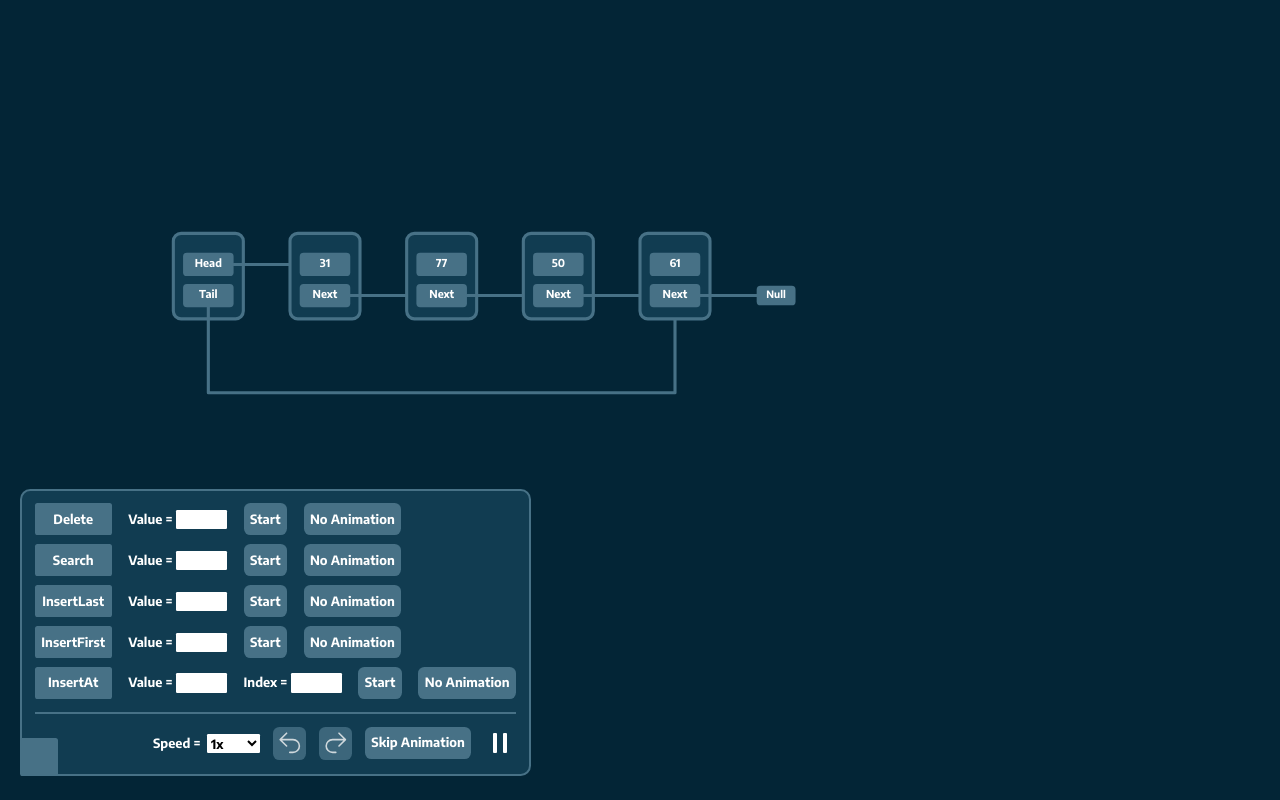
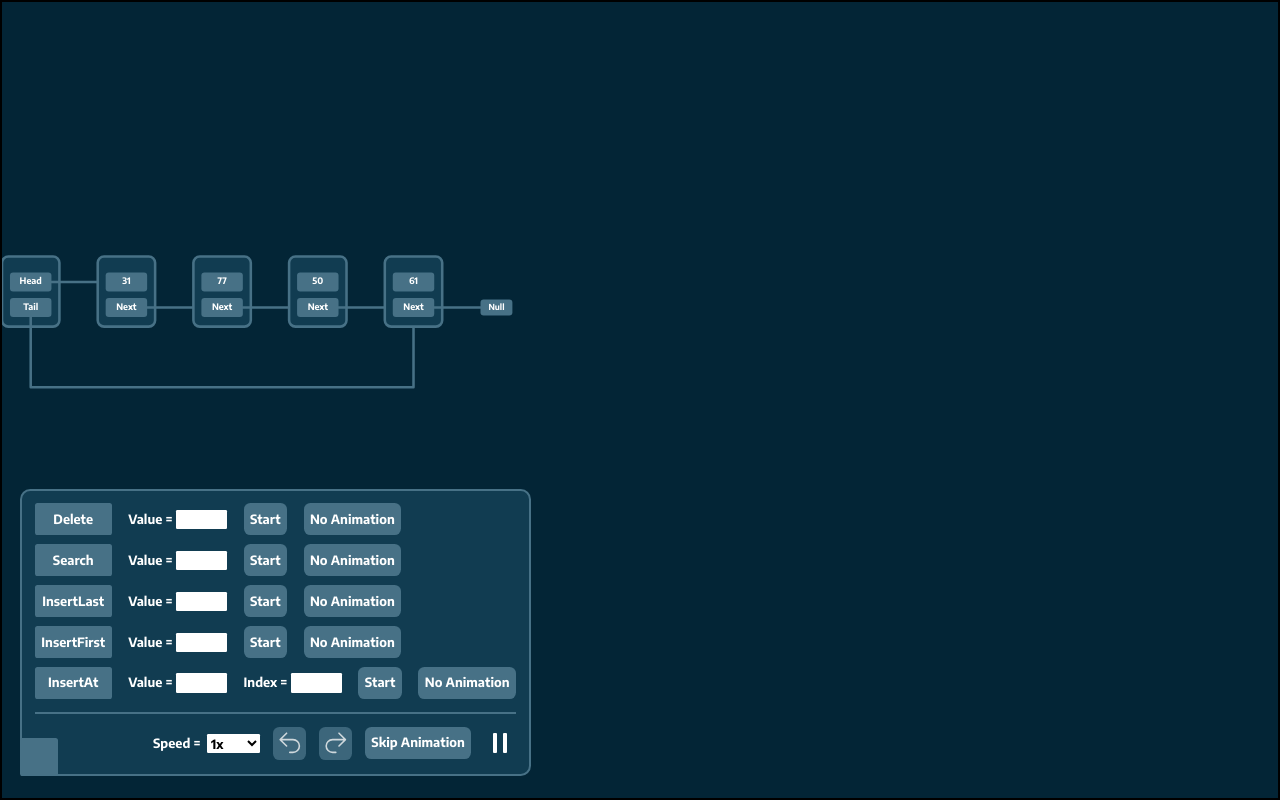
Before and after one commit to datnguy02/DSA-ANIMATION, a React (Vite) app: page /data-structure/singlylinkedlist in a window 1280 px wide. Built offline with nearby package versions, Linux system fonts and the light colour scheme.

Commit message:
test viewbox for linked list

```diff
--- a/src/Features/DataStructuresApp/DsApp/DataStructureApp.jsx
+++ b/src/Features/DataStructuresApp/DsApp/DataStructureApp.jsx
@@ -99,10 +99,12 @@ const DataStructureApp = ({name}) => {
                         h-screen
                         flex
                         justify-center
-                        items-start"
+                        items-start
+                        "
             style={
                     {
-                        backgroundColor: colorway["BG"]
+                        backgroundColor: colorway["BG"],
+                        overflow: "scroll"
                     }
             }
         >
--- a/src/Features/DataStructuresApp/SinglyLinkedList/SinglyLinkedList.jsx
+++ b/src/Features/DataStructuresApp/SinglyLinkedList/SinglyLinkedList.jsx
@@ -111,10 +111,11 @@ const SinglyLinkedList = ({operation}) => {
 
     return (
         <svg
-            viewBox="300 -300 1800 1800"
-            width={1800}
-            height={700}
-
+            viewBox="0 0 4000 1500"
+            width={1500}
+            height={800}
+            overflow="scrollDown"
+            className="border-2"
         >
                 <g
                     transform={`translate(${list.x}, ${list.y})`}
```
